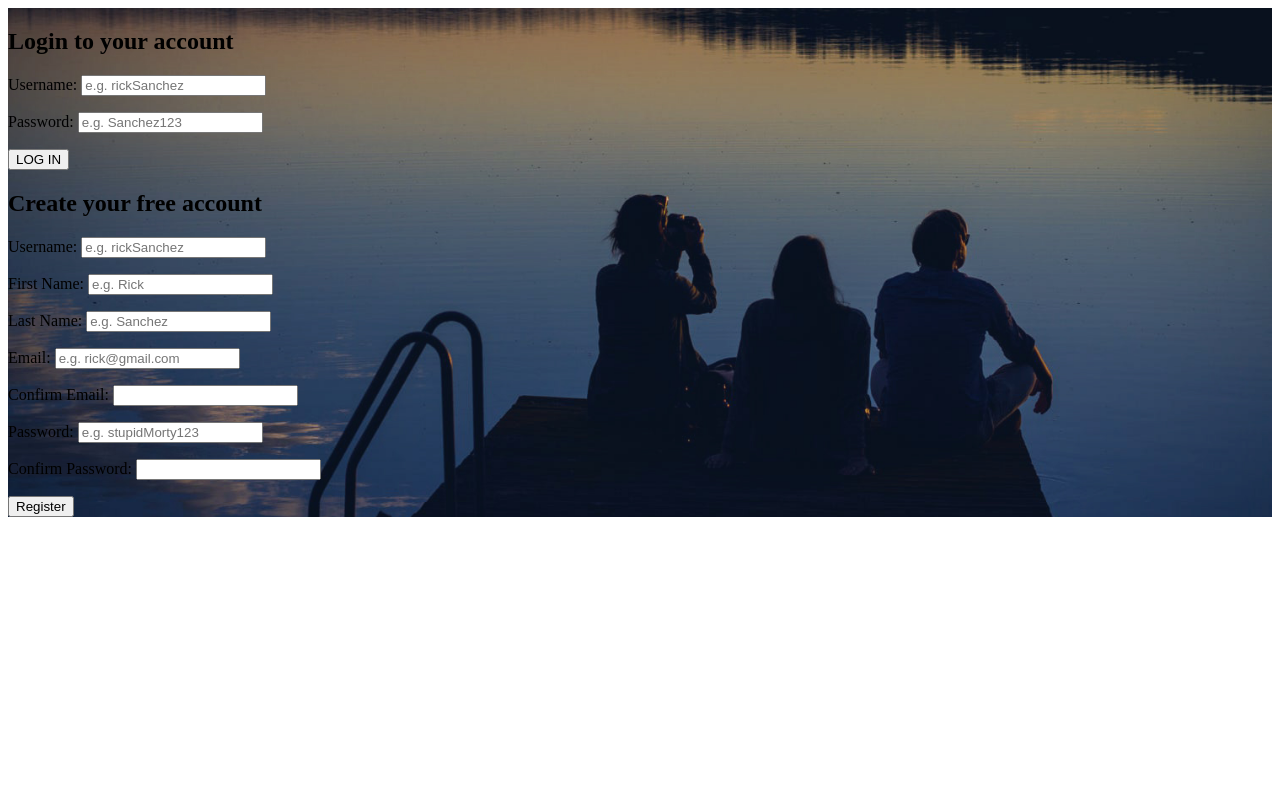
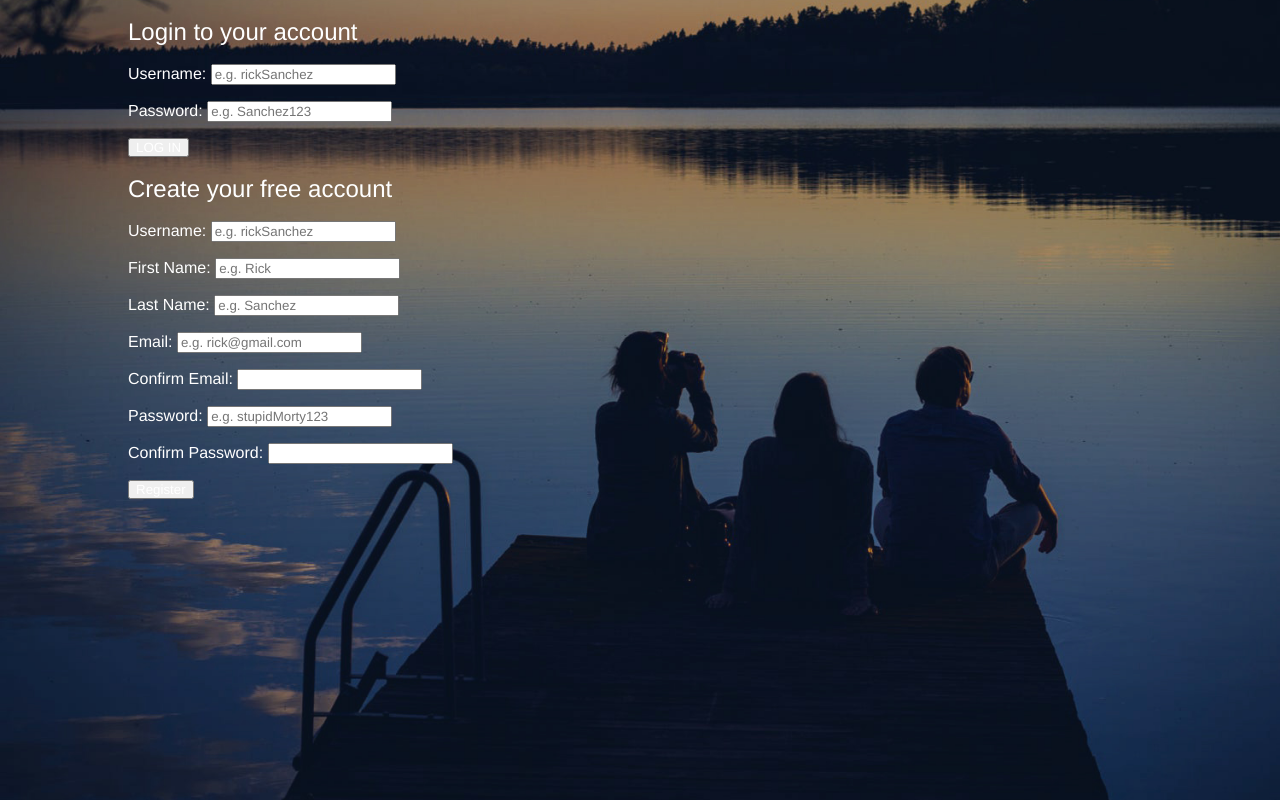
Before and after one commit to greg-grigorjevs/spotify-clone, a PHP site: page /register.php in a window 1280 px wide. Run offline with PHP 8.4, Linux system fonts and the light colour scheme.

Commit message:
complete video 25. add more styling to register page

```diff
--- a/assets/css/register.css
+++ b/assets/css/register.css
@@ -1,3 +1,9 @@
+html, body {
+    padding: 0;
+    margin: 0;
+    height: 100%;
+}
+
 #background {
   background-color: #000;
   background-image: url(../images/bg.jpg);
@@ -7,3 +13,18 @@
   height: 100%;
   width: 100%;
 }
+
+#loginContainer * {
+    color: #fff;
+    font-family: "Helvetica Neue", "Helvetica", "Arial", sans-serif;
+    font-weight:normal;
+    line-height: 1em;
+    box-sizing: border-box;
+}
+
+#loginContainer {
+  width: 80%;
+  margin: 0 auto;
+  position: relative;
+  max-width: 1024px;
+}
--- a/register.php
+++ b/register.php
@@ -26,6 +26,7 @@
 
 <body>
     <div id="background">
+        <div id="loginContainer">
             <div id="inputContainer">
                 <!-- Login form -->
                 <form action="register.php" method="POST" id="loginForm">
@@ -33,7 +34,8 @@
                     <p>
                         <?php echo $account->getError(Constants::$loginFail); ?>
                         <label for="loginUsername">Username: </label>
-                    <input type="text" id="loginUsername" name="loginUsername" placeholder="e.g. rickSanchez" required>
+                        <input type="text" id="loginUsername" name="loginUsername" placeholder="e.g. rickSanchez"
+                            required>
                     </p>
                     <p>
                         <label for="loginPassword">Password:</label>
@@ -95,6 +97,7 @@
                 </form>
             </div>
         </div>
+    </div>
 </body>
 
 </html>
```
Lines whose indentation alone changed are shown as unchanged.
